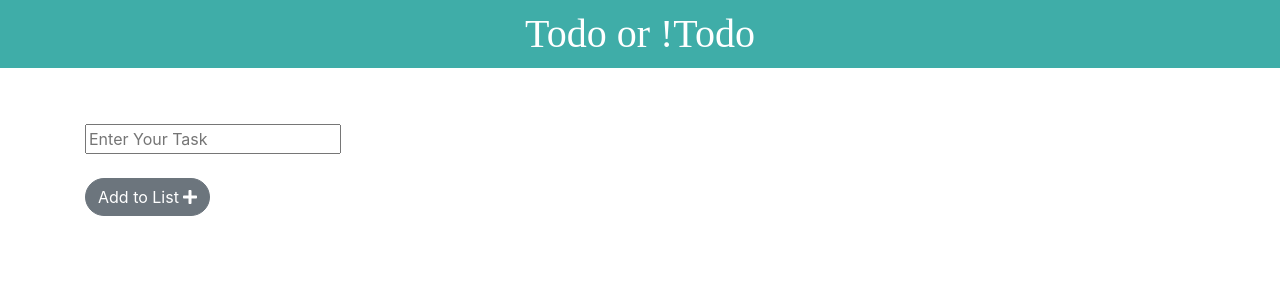
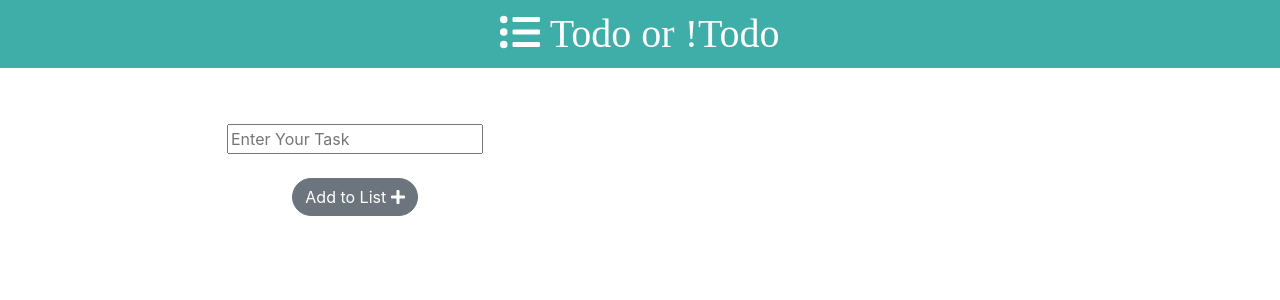
Before and after one commit to itissandeep98/VueTest, a Vue app: page / in a window 1280 px wide. Shown: the top 300 px of the page. Built offline with nearby package versions, Linux system fonts and the light colour scheme.

Commit message:
ui update

```diff
--- a/src/views/Home.vue
+++ b/src/views/Home.vue
@@ -1,9 +1,9 @@
 <template>
 	<div class="home">
-		<h1 class="text-center"> Todo or !Todo</h1>
+		<h1 class="text-center"><span class="fas fa-list-ul"/> Todo or !Todo</h1>
 		<div class="container">
 			<div class="row">
-				<div class="col-12 col-md-6">
+				<div class="col-12 col-md-6 text-center">
 					<br/><br/>
 					<input type="text" v-model="inp" placeholder="Enter Your Task" @keyup.enter="addToList"/>
 					<br/><br/>
```
